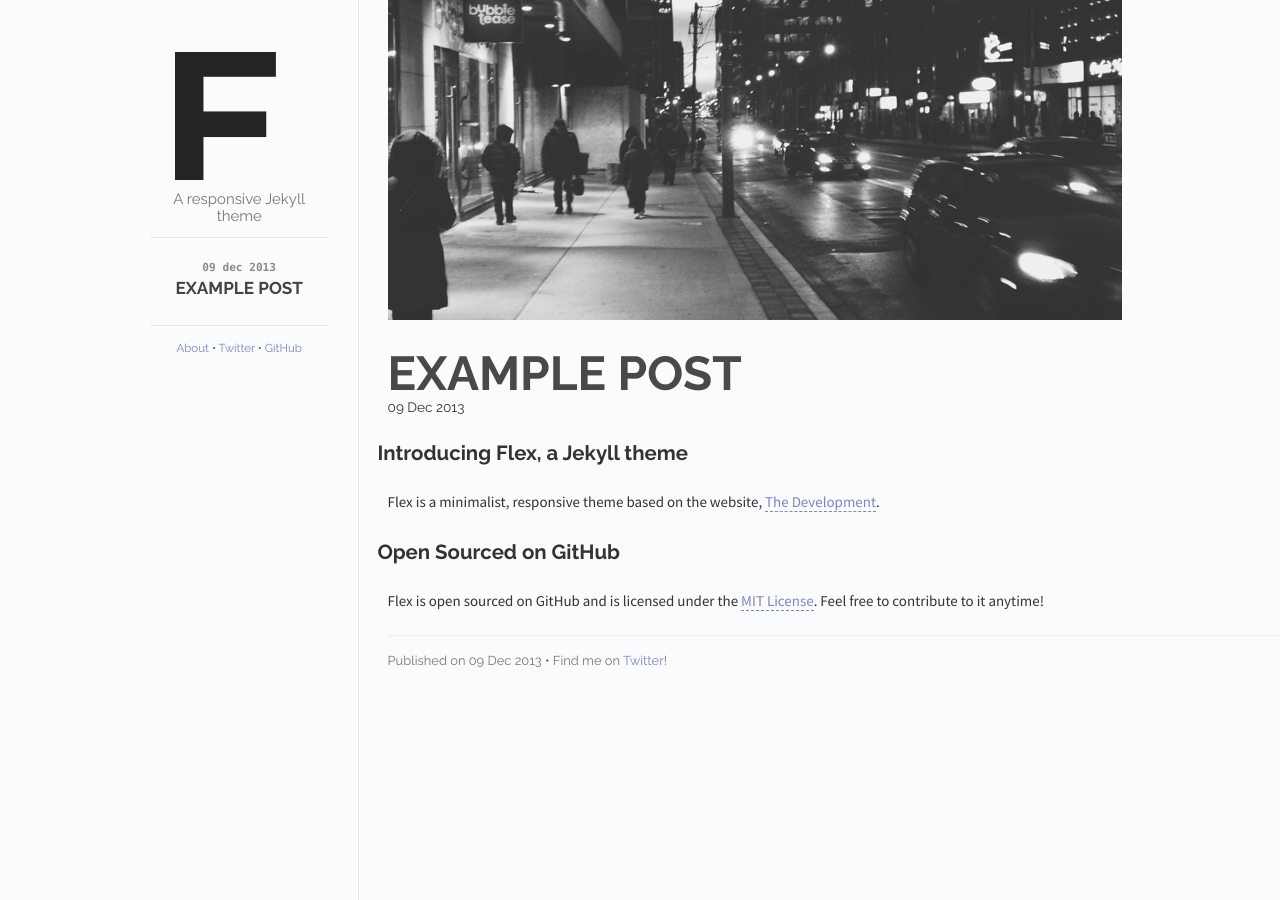
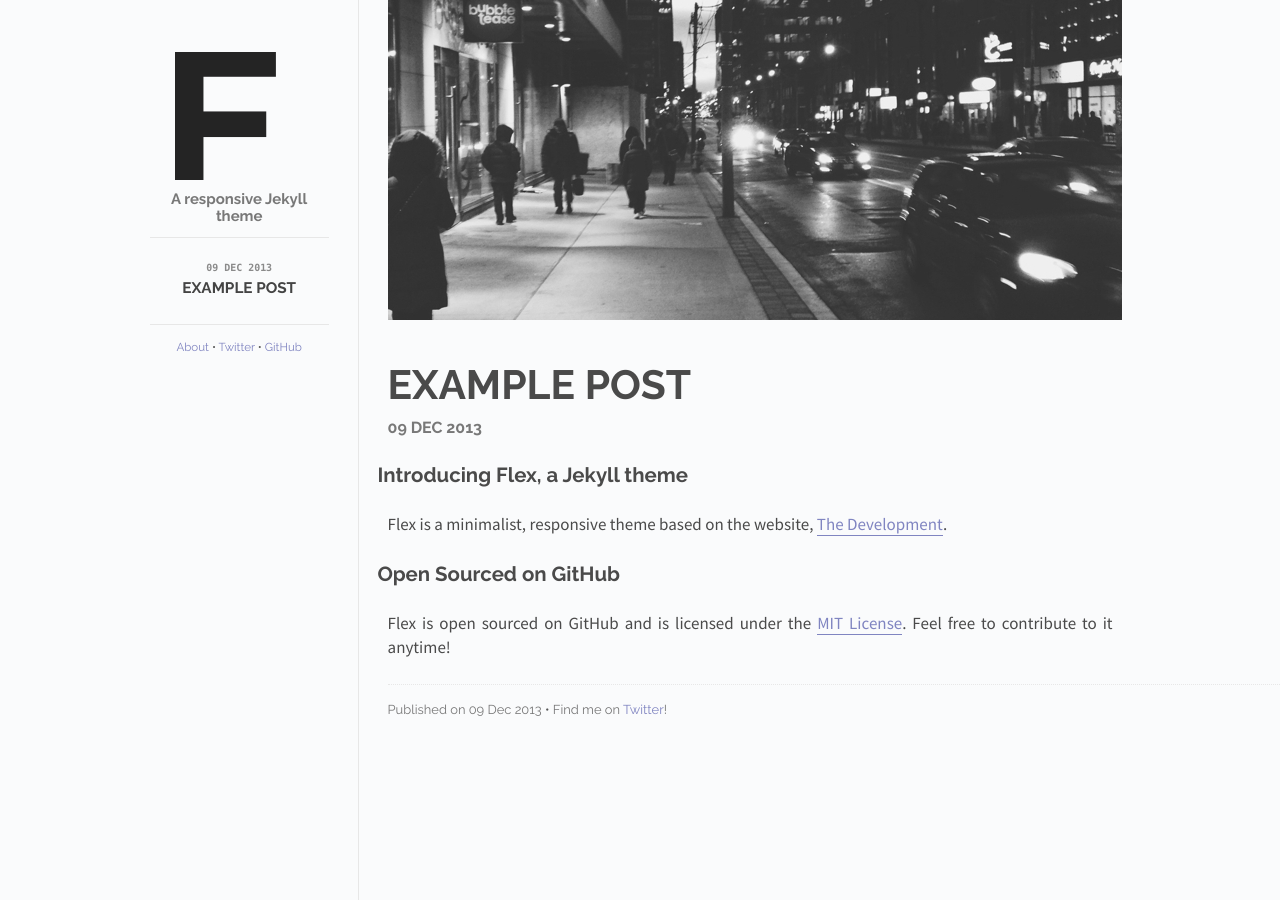
Before and after one commit to closer27/closer27.github.io, a Jekyll site: the page built from index.html, in a window 1280 px wide. Built offline with Jekyll 4.4.1, drawn with Linux system fonts in a browser that asks for light colours; Markdown is read by kramdown in place of the engine named in the settings.

Commit message:
Fixes and closes issue #3

```diff
--- a/css/main.css
+++ b/css/main.css
@@ -16,7 +16,7 @@ html, body {
 }
 
 body {
-  color: #333;
+  color: #4a4a4a;
   background-color: #fafbfc;
   font-family: 'Raleway', Arial, sans-serif;
   font-weight: 400;
@@ -84,15 +84,16 @@ a:hover {
 .title {
   display: inline-block;
   text-align: center;
+  line-height: 25px;
 }
 
 .tagline {
   width: 100%;
-  color: #777;
+  color: #787878;
+  font-weight: 600;
   text-align: center;
   margin-top: 0.5em;
   display: block;
-
 }
 
 .posts {
@@ -119,8 +120,12 @@ a:hover {
 /*****************************************************************************/
 
 #date {
-  padding-top: 0.5em;
+  font-size: 16px;
+  padding-top: 0.25em;
   margin-bottom: 2em;
+  text-transform: uppercase;
+  font-weight: 600;
+  color: #787878;
 }
 
 #cover-photo-container,
@@ -133,9 +138,10 @@ a:hover {
 }
 
 #title {
-  color: #494949;
+  color: #4a4a4a;
   margin-bottom: 0.35em;
-  font-size: 3.5em;
+  font-size: 3em;
+  line-height: 40px;
   text-transform: uppercase;
 }
 
@@ -153,7 +159,7 @@ a:hover {
 
 .post a,
 #about a {
-  border-bottom: 1px dashed #8085C1;
+  border-bottom: 1px solid #8085C1;
 }
 
 .post a:hover {
@@ -169,7 +175,7 @@ a:hover {
 
 .post p {
   font-family: 'Source Sans Pro', Arial, sans-serif;
-  font-size: 1.1em;
+  font-size: 17px;
   margin-bottom: 1.45em;
   text-align: justify;
 }
@@ -239,7 +245,7 @@ a:hover {
 
 .post-title {
   font-weight: 600;
-  font-size: 1.4em;
+  font-size: 1.25em;
   text-transform: uppercase;
 }
 
@@ -249,7 +255,7 @@ a:hover {
   font-weight: 600;
   font-size: 0.65em;
   display: block;
-  text-transform: lowercase;
+  text-transform: uppercase;
 }
 
 #sidebar-button {
--- a/css/responsive.css
+++ b/css/responsive.css
@@ -22,7 +22,8 @@
   }
 
   #title {
-    font-size: 3em;
+    font-size: 2.75em;
+    line-height: 35px;
   }
 
   .header {
```
